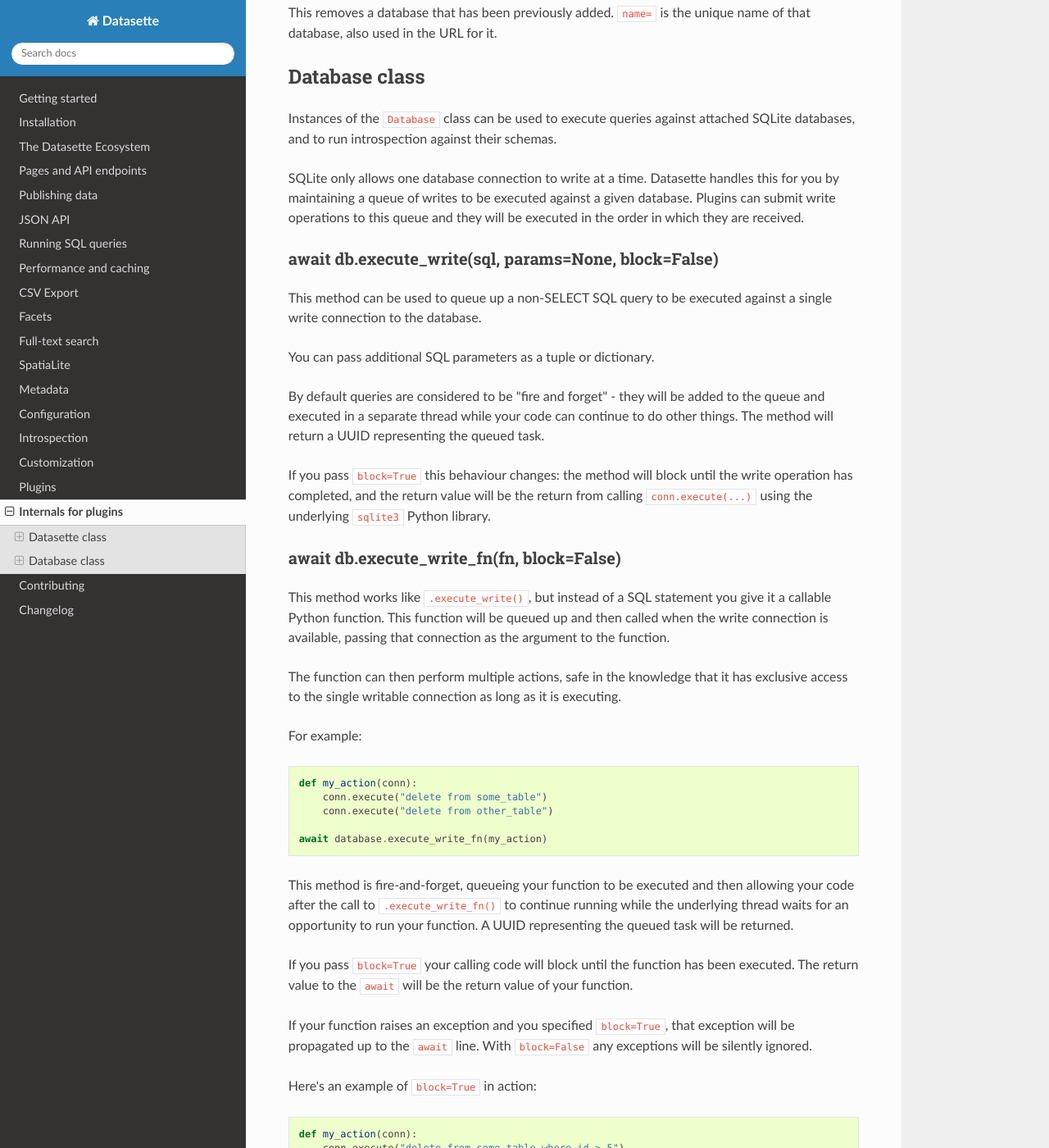
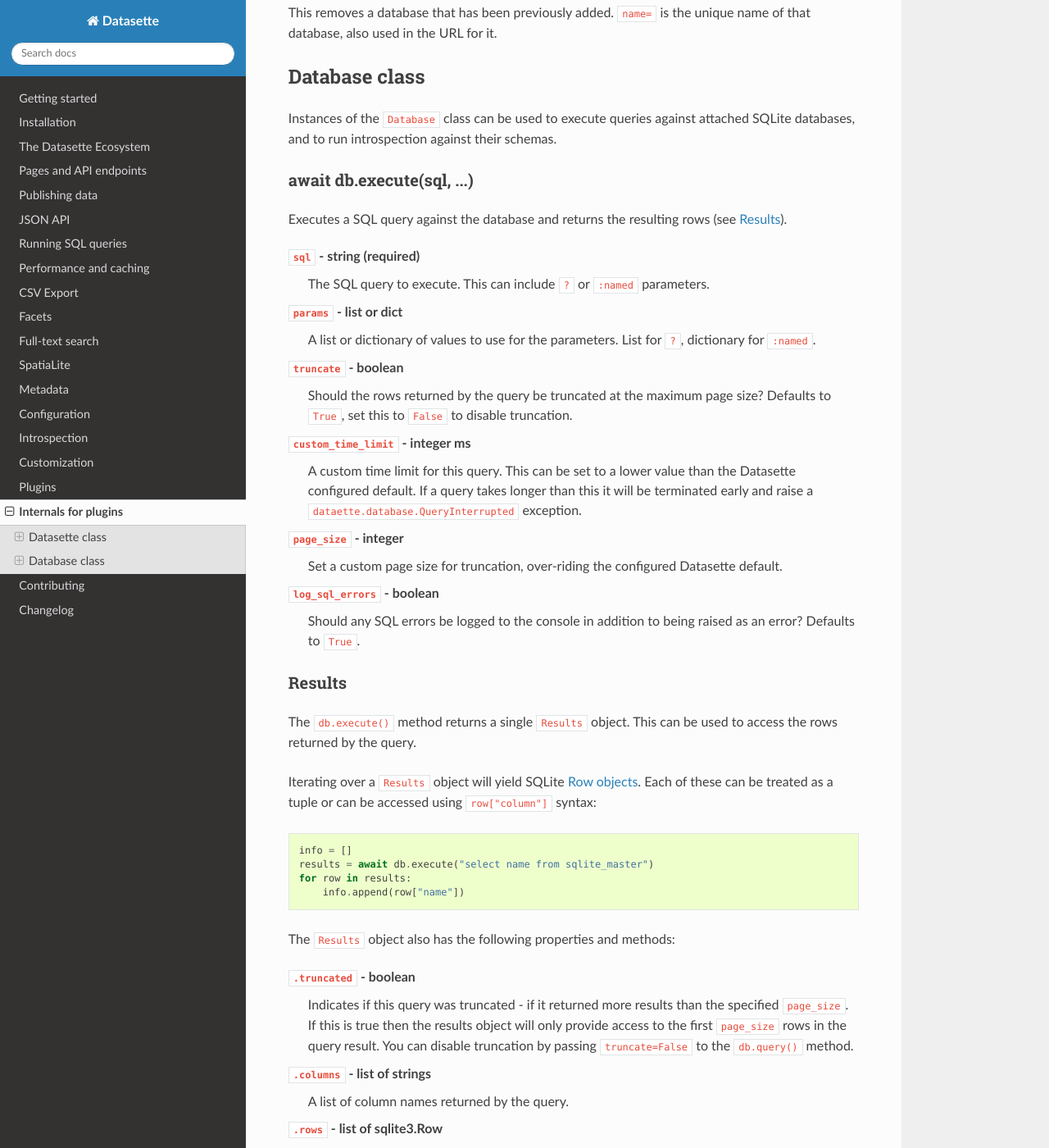
Before and after one commit to simonw/datasette, a Sphinx documentation site: the page built from docs/internals.rst, in a window 1280 px wide and 1400 px high, scrolled down 2036 px. Shown: the whole window at 82% size. Built offline with Sphinx 7.4.7 and the Read the Docs theme 2.0.0, drawn with Linux system fonts in a browser that asks for light colours; some of the changed text lies outside the part shown.

Commit message:
Improvements + docs for db.execute() and Results class
* Including new results.first() and results.single_value() methods. Closes #685

```diff
--- a/docs/internals.rst
+++ b/docs/internals.rst
@@ -94,12 +94,73 @@ Database class
 
 Instances of the ``Database`` class can be used to execute queries against attached SQLite databases, and to run introspection against their schemas.
 
-SQLite only allows one database connection to write at a time. Datasette handles this for you by maintaining a queue of writes to be executed against a given database. Plugins can submit write operations to this queue and they will be executed in the order in which they are received.
+.. _database_execute:
+
+await db.execute(sql, ...)
+--------------------------
+
+Executes a SQL query against the database and returns the resulting rows (see :ref:`database_results`).
+
+``sql`` - string (required)
+    The SQL query to execute. This can include ``?`` or ``:named`` parameters.
+
+``params`` - list or dict
+    A list or dictionary of values to use for the parameters. List for ``?``, dictionary for ``:named``.
+
+``truncate`` - boolean
+    Should the rows returned by the query be truncated at the maximum page size? Defaults to ``True``, set this to ``False`` to disable truncation.
+
+``custom_time_limit`` - integer ms
+    A custom time limit for this query. This can be set to a lower value than the Datasette configured default. If a query takes longer than this it will be terminated early and raise a ``dataette.database.QueryInterrupted`` exception.
+
+``page_size`` - integer
+    Set a custom page size for truncation, over-riding the configured Datasette default.
+
+``log_sql_errors`` - boolean
+    Should any SQL errors be logged to the console in addition to being raised as an error? Defaults to ``True``.
+
+.. _database_results:
+
+Results
+-------
+
+The ``db.execute()`` method returns a single ``Results`` object. This can be used to access the rows returned by the query.
+
+Iterating over a ``Results`` object will yield SQLite `Row objects <https://docs.python.org/3/library/sqlite3.html#row-objects>`__. Each of these can be treated as a tuple or can be accessed using ``row["column"]`` syntax:
+
+.. code-block:: python
+
+    info = []
+    results = await db.execute("select name from sqlite_master")
+    for row in results:
+        info.append(row["name"])
+
+The ``Results`` object also has the following properties and methods:
+
+``.truncated`` - boolean
+    Indicates if this query was truncated - if it returned more results than the specified ``page_size``. If this is true then the results object will only provide access to the first ``page_size`` rows in the query result. You can disable truncation by passing ``truncate=False`` to the ``db.query()`` method.
+
+``.columns`` - list of strings
+    A list of column names returned by the query.
+
+``.rows`` - list of sqlite3.Row
+    This property provides direct access to the list of rows returned by the database. You can access specific rows by index using ``results.rows[0]``.
+
+``.first()`` - row or None
+    Returns the first row in the results, or ``None`` if no rows were returned.
+
+``.single_value()``
+    Returns the value of the first column of the first row of results - but only if the query returned a single row with a single column. Raises a ``datasette.database.MultipleValues`` exception otherwise.
+
+``.__len__()``
+    Calling ``len(results)`` returns the (truncated) number of returned results.
 
 .. _database_execute_write:
 
 await db.execute_write(sql, params=None, block=False)
 -----------------------------------------------------
+
+SQLite only allows one database connection to write at a time. Datasette handles this for you by maintaining a queue of writes to be executed against a given database. Plugins can submit write operations to this queue and they will be executed in the order in which they are received.
 
 This method can be used to queue up a non-SELECT SQL query to be executed against a single write connection to the database.
 
```
Also changed, not shown: 7 other files.
